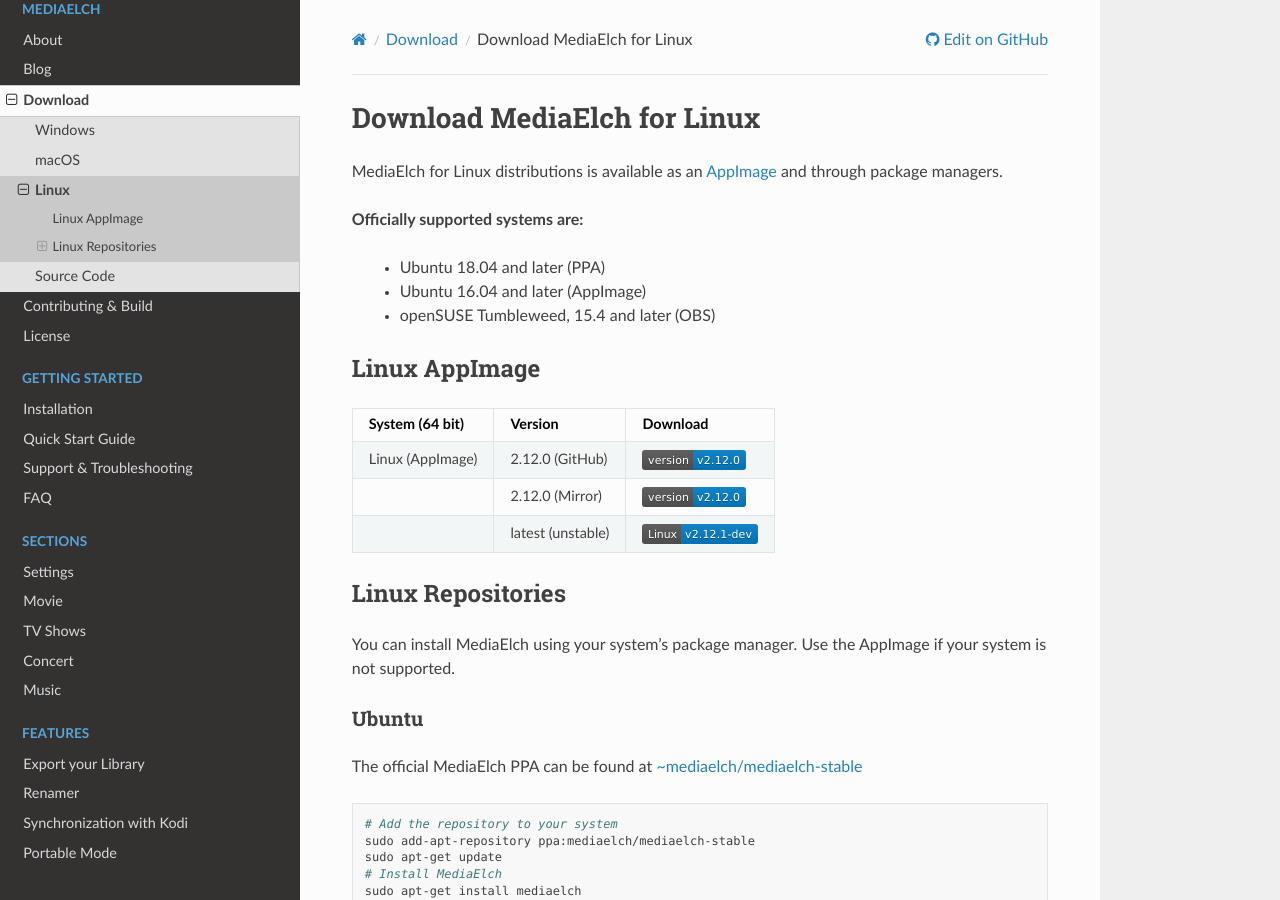
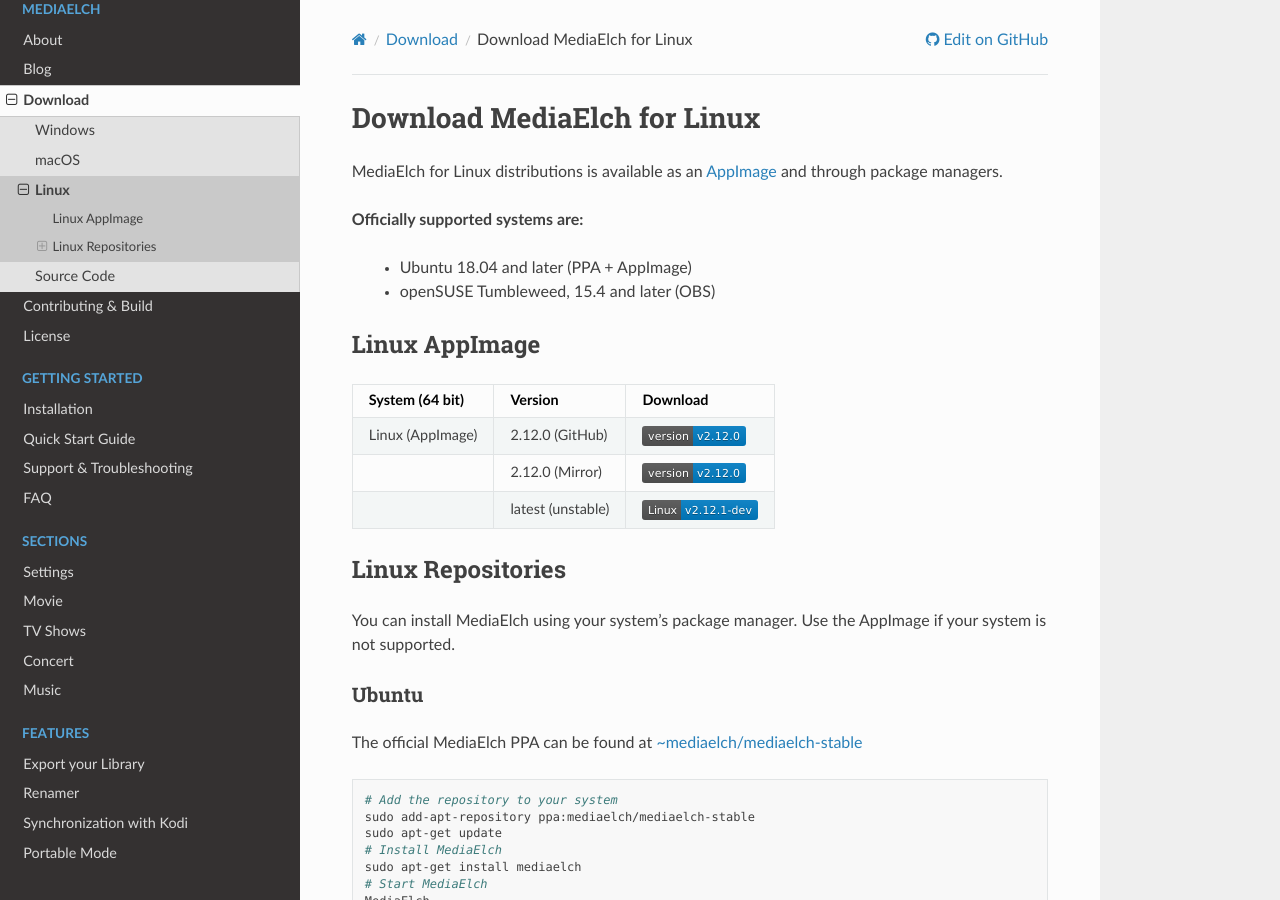
Before and after one commit to mediaelch/mediaelch-doc, a Sphinx documentation site: the page built from docs/source/download/linux.rst, in a window 1280 px wide and 900 px high. Built offline with Sphinx 7.4.7 and the Read the Docs theme 3.1.0, drawn with Linux system fonts in a browser that asks for light colours; pages that are not in the unit, such as notebooks, are missing from menus.

Commit message:
doc: Require Qt 5.9 or later; drop support for Ubuntu 16.04

```diff
--- a/docs/source/download.rst
+++ b/docs/source/download.rst
@@ -64,12 +64,12 @@ The server is also hosted by our team.  If the server is down, please contact us
   - Windows 7/8, 10 and later
   - macOS 10.13 and later
   - Ubuntu 18.04 and later (PPA)
-  - Ubuntu 16.04 and later (AppImage)
+  - Ubuntu 18.04 and later (AppImage)
   - openSUSE Tumbleweed, 15.5 and later
 
 **Supported Qt versions:**
 
-  - Qt 5.6 or later
+  - Qt 5.9 or later
   - Qt 6.3 or later
 
 Supported architectures are only 64-bit x86 systems.
--- a/docs/source/download/linux.rst
+++ b/docs/source/download/linux.rst
@@ -7,8 +7,7 @@ package managers.
 
 **Officially supported systems are:**
 
-  - Ubuntu 18.04 and later (PPA)
-  - Ubuntu 16.04 and later (AppImage)
+  - Ubuntu 18.04 and later (PPA + AppImage)
   - openSUSE Tumbleweed, 15.4 and later (OBS)
 
 
```
